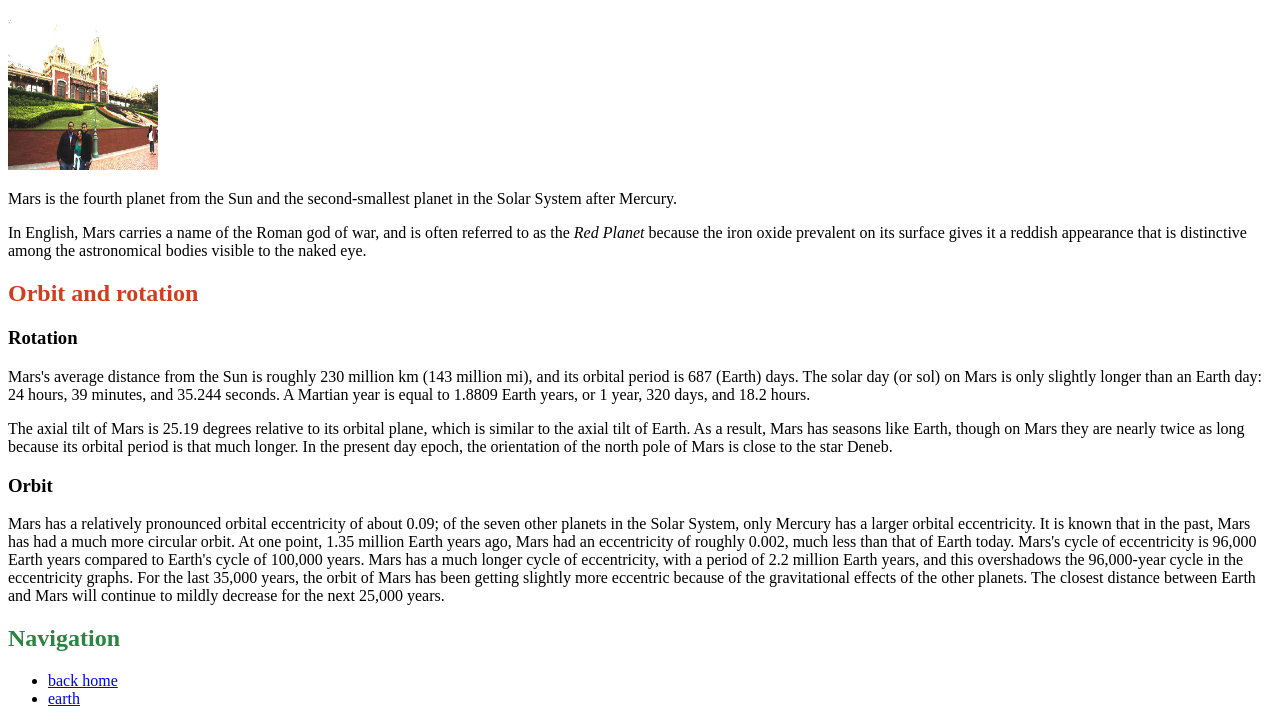
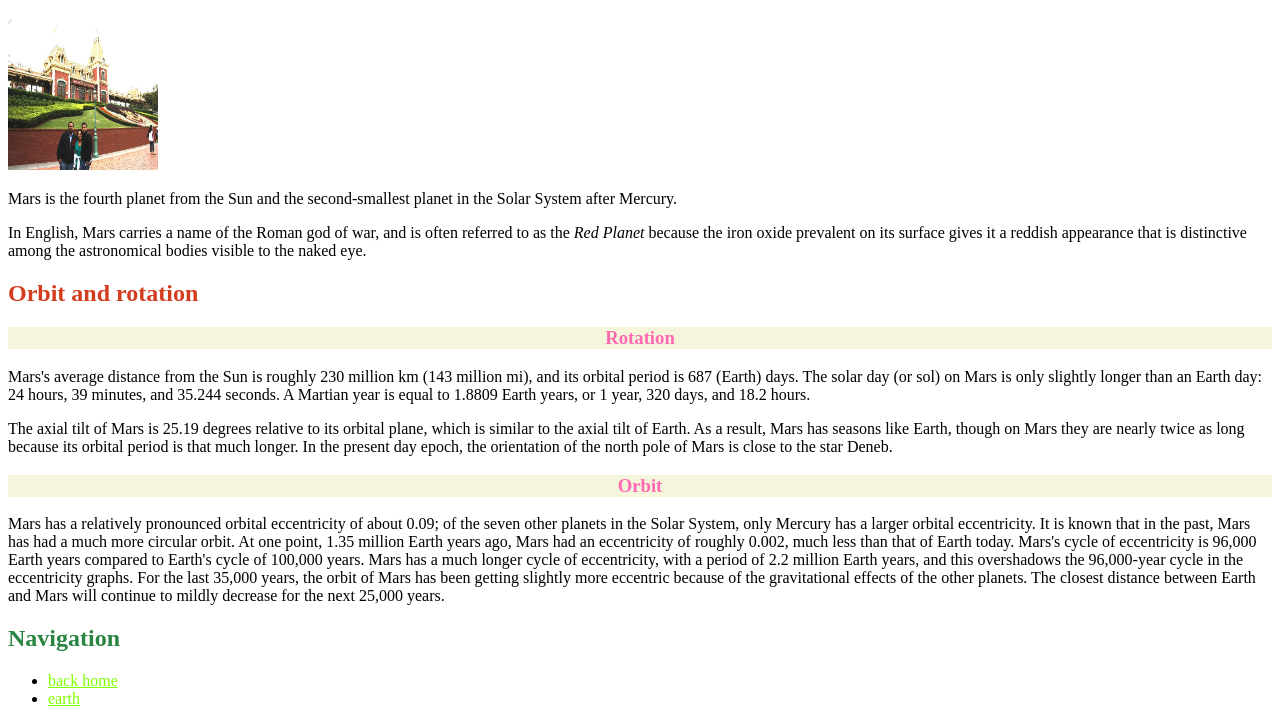
Before and after one commit to tusharaggarwal17/html-practice, a plain HTML site: page mars.html in a window 1280 px wide. Shown: the part 129-853 px from the top of the page. Drawn offline with Linux system fonts and the light colour scheme; files whose address does not match are found by name.

Commit message:
Add mars file

```diff
--- a/mars.html
+++ b/mars.html
@@ -3,6 +3,18 @@
 
 <head>
   <title>MARS</title>
+  <style>
+    h3 {
+      text-align: center;
+      color: hotpink;
+      background-color: beige;
+    }
+
+    a {
+      color: chartreuse;
+      text-align: center;
+    }
+  </style>
 </head>
 
 <body>
```
